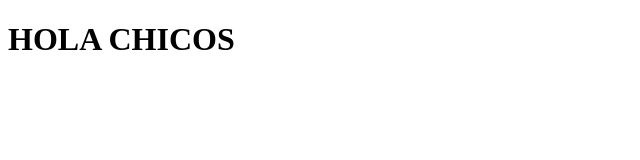
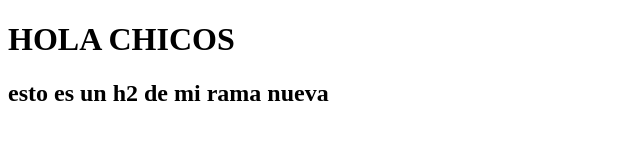
Before and after one commit to Tobias-De-Agostino/Comision-43055, a plain HTML site: page index.html in a window 1280 px wide. Shown: the whole page, without its empty margins (0-640 px from the left). Drawn offline with Linux system fonts and the light colour scheme.

Commit message:
cambio del h2

```diff
--- a/index.html
+++ b/index.html
@@ -8,6 +8,7 @@
 <body>
     <header>
         <h1>HOLA CHICOS</h1>
+        <h2>esto es un h2 de mi rama nueva</h2>
     </header>
 </body>
 </html>
```
